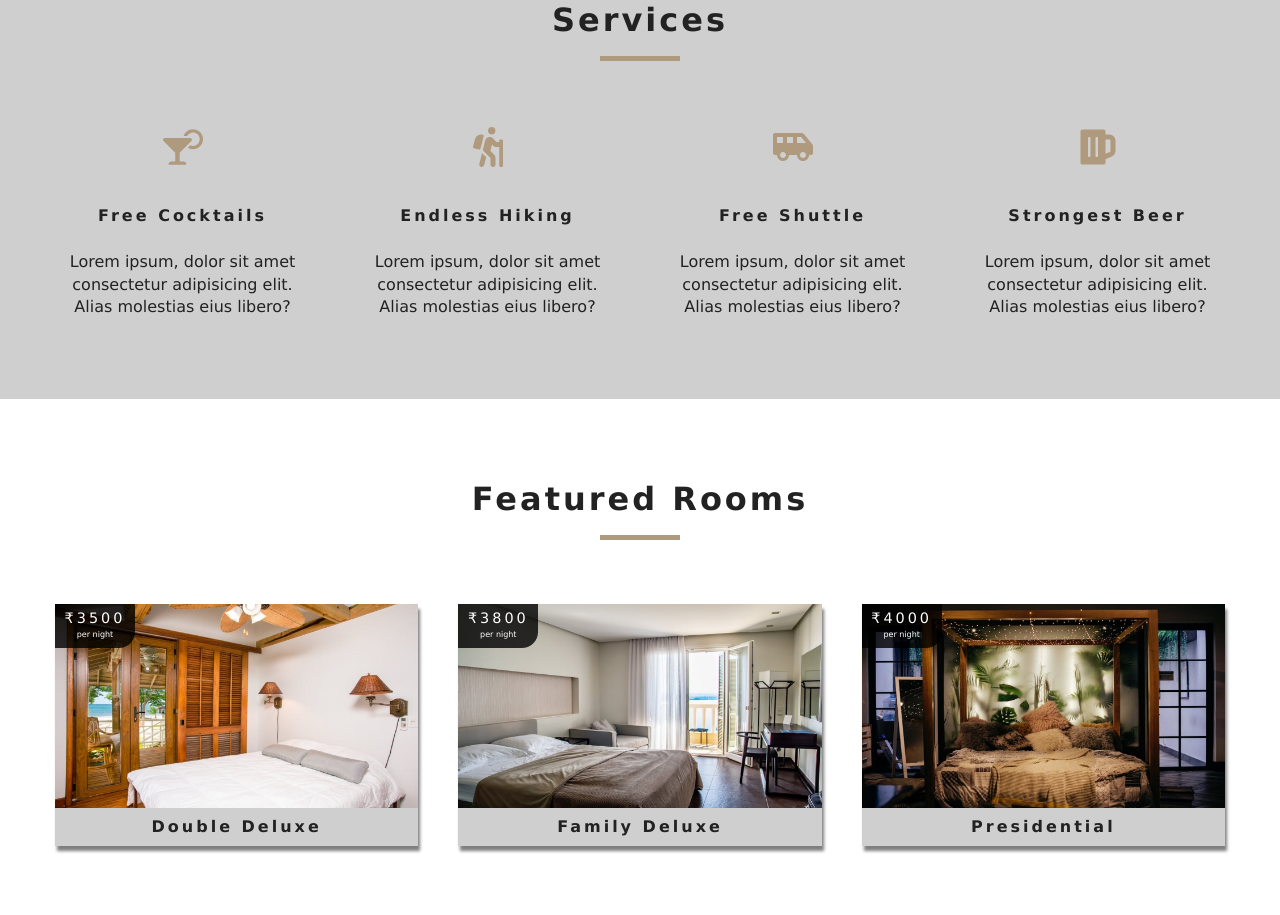
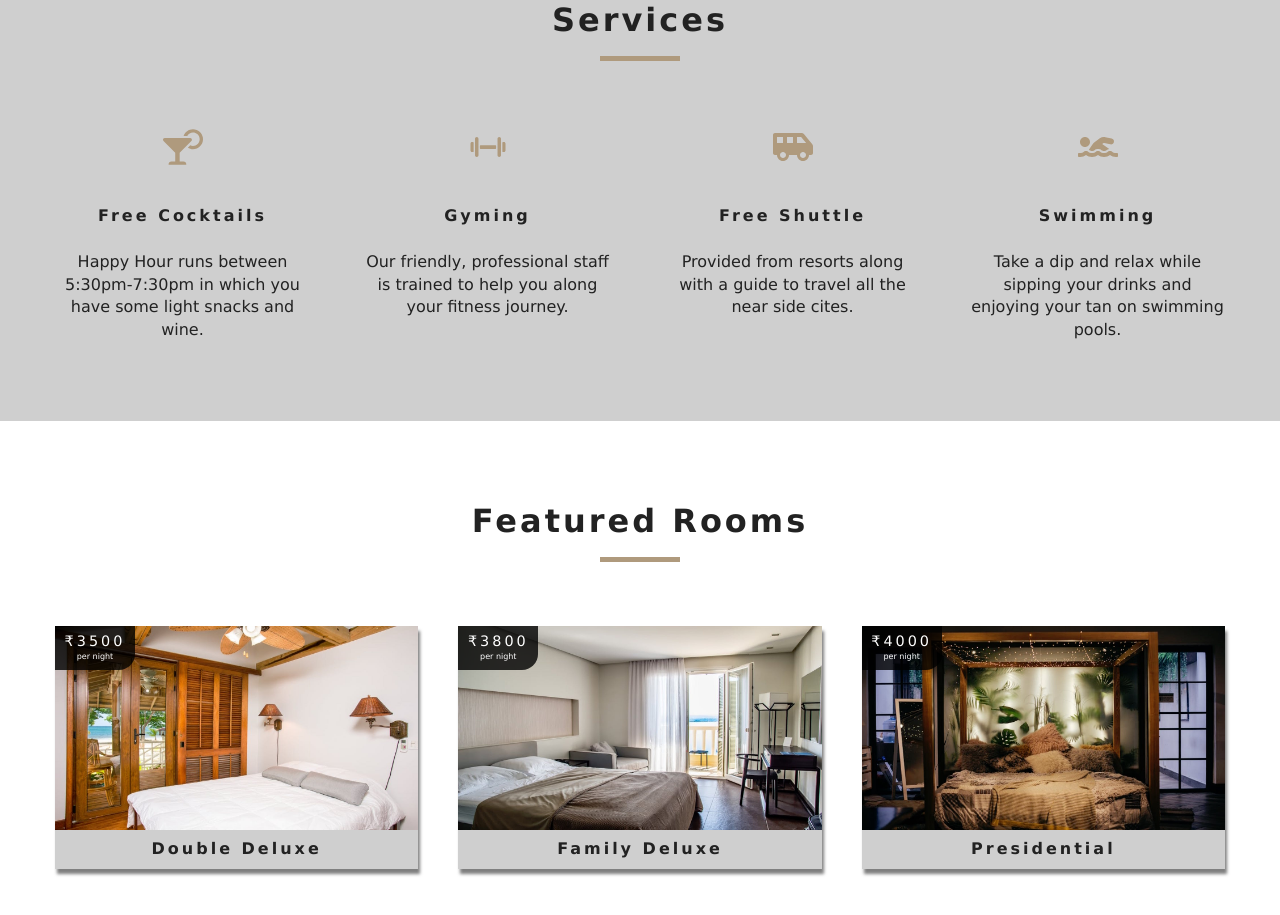
Before and after one commit to nandinee33/luxurious-resort-site, a React (Create React App) app in the folder resort/: page / in a window 1280 px wide. Shown: the part 880-1795 px from the top of the page. Built offline with nearby package versions, Linux system fonts and the light colour scheme.

Commit message:
content updated

```diff
--- a/resort/src/components/Feedback.js
+++ b/resort/src/components/Feedback.js
@@ -18,49 +18,49 @@ export default class Feedback extends Component {
             icon: img7,
             title: "Nandinee Gupta",
             info:
-              "Lorem ipsum, dolor sit amet consectetur adipisicing elit. Alias molestias eius libero?"
+              "The UI is user friendly and and the room in which I stayed in was hygiene, well-maintained. The food in the hotel was also delicious with reasonable prices and room delivery is available."
           },
           {
             icon: img5,
             title: "Saumya Gupta",
             info:
-              "Lorem ipsum, dolor sit amet consectetur adipisicing elit. Alias molestias eius libero?"
+              "I didn't pre-book a room still I got negotiable rate. The bathroom and restroom was clean. Also customer service. Maybe that's why I was spared from being scammed."
           },
           {
             icon: img8,
             title: "Unnati Goyal",
             info:
-              "Lorem ipsum, dolor sit amet consectetur adipisicing elit. Alias molestias eius libero?"
+              "I like Luxurious resort because it has changed the way you book hotels to stay. You don't need to worry about the quality, they ensures the quality. The promotions are too good that one can get Rooms at unbelievable price. ❤"
           },
           {
             icon: img6,
             title: "Roshni Rawat",
             info:
-              "Lorem ipsum, dolor sit amet consectetur adipisicing elit. Alias molestias eius libero?"
+              "The hotel stay was very pleasant and comfortable. The staff was very polite and helpful, the location was very convenient for getting around and many activities"
           },
           {
             icon: img2,
             title: "Pankaj Kapoor",
             info:
-              "Lorem ipsum, dolor sit amet consectetur adipisicing elit. Alias molestias eius libero?"
+              "Website is convenient, and easy to use. The stay at the location is also good, staffs are friendly, and accommodating. Will definitely use the website again"
           },
           {
             icon: img1,
             title: "Krishna Gupta",
             info:
-              "Lorem ipsum, dolor sit amet consectetur adipisicing elit. Alias molestias eius libero?"
+              "Easy to navigate and the rates are very friendly. They offer discounted rates which will surely make you book for it."
           },
           {
             icon: img4,
             title: "Nitish Goyal",
             info:
-              "Lorem ipsum, dolor sit amet consectetur adipisicing elit. Alias molestias eius libero?"
+              "Nice location, walking distance to BGC district. The hotel its clean, with nice amenities on the roof. Front desk 24/7 with very friendly staff. The room it's clean and good for two person, with own CR, Aircon. Nice experience"
           },
           {
             icon: img3,
             title: "Sachin Bansal",
             info:
-              "Lorem ipsum, dolor sit amet consectetur adipisicing elit. Alias molestias eius libero?"
+              "Exceptional experience..The platform is ultra simple and all kinds of rooms available..ty oyo for the service."
           }
 
 
--- a/resort/src/components/Services.js
+++ b/resort/src/components/Services.js
@@ -1,6 +1,7 @@
 import React, { Component } from 'react'
 import Title from "./Title";
-import { FaCocktail, FaHiking, FaShuttleVan, FaBeer } from "react-icons/fa";
+import { FaCocktail, FaSwimmer, FaShuttleVan, FaBeer } from "react-icons/fa";
+import { IoIosFitness } from "react-icons/io";
 
 export default class Services extends Component {
 
@@ -10,25 +11,25 @@ export default class Services extends Component {
             icon: <FaCocktail />,
             title: "Free Cocktails",
             info:
-              "Lorem ipsum, dolor sit amet consectetur adipisicing elit. Alias molestias eius libero?"
+              "Happy Hour runs between 5:30pm-7:30pm in which you have some light snacks and wine."
           },
           {
-            icon: <FaHiking />,
-            title: "Endless Hiking",
+            icon: <IoIosFitness />,
+            title: "Gyming",
             info:
-              "Lorem ipsum, dolor sit amet consectetur adipisicing elit. Alias molestias eius libero?"
+              "Our friendly, professional staff is trained to help you along your fitness journey."
           },
           {
             icon: <FaShuttleVan />,
             title: "Free Shuttle",
             info:
-              "Lorem ipsum, dolor sit amet consectetur adipisicing elit. Alias molestias eius libero?"
+              "Provided from resorts along with a guide to travel all the near side cites."
           },
           {
-            icon: <FaBeer />,
-            title: "Strongest Beer",
+            icon: <FaSwimmer />,
+            title: "Swimming",
             info:
-              "Lorem ipsum, dolor sit amet consectetur adipisicing elit. Alias molestias eius libero?"
+              "Take a dip and relax while sipping your drinks and enjoying your tan on swimming pools."
           }
         ]
       };
--- a/resort/src/pages/Team.js
+++ b/resort/src/pages/Team.js
@@ -9,7 +9,12 @@ const Team = () => {
         <>
         <Hero hero="roomsHero">
             <Banner title="About Us">
-                <p className="about-para">Lorem ipsum dolor sit amet, consectetur adipiscing elit, sed do eiusmod tempor incididunt ut labore et dolore magna aliqua. Ut enim ad minim veniam, quis nostrud exercitation ullamco laboris nisi ut aliquip ex ea commodo consequat. Duis aute irure dolor in reprehenderit in voluptate velit esse cillum dolore eu fugiat nulla pariatur. Excepteur sint occaecat cupidatat non proident, sunt in culpa qui officia deserunt mollit</p>
+                <p className="about-para">Luxurious resort is designed so that you can simply book a room
+according to your choice and your need on the shore of beaches at very
+affordable price. Our aim is to give our travelers thousands of
+beautiful memories. All rooms that are referenced on our website have
+comfortable spaces with crisp sheets and sanitized bathrooms. For your ease
+you can apply different filters and check more about the rooms.</p>
                 <Link to="/" className="btn-primary">
                     return home
                 </Link>
```
